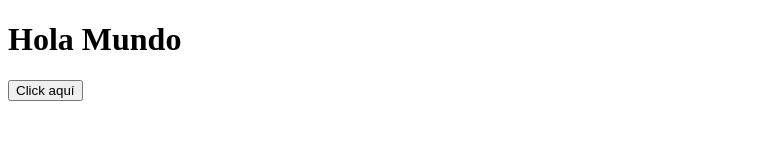
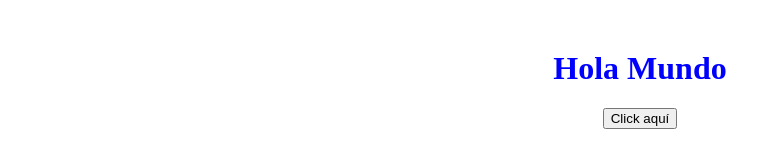
Before and after one commit to orianabreu/ejercicio-colab, a plain HTML site: page index.html in a window 1280 px wide. Shown: the whole page, without its empty margins (0-781 px from the left). Drawn offline with Linux system fonts and the light colour scheme.

Commit message:
modify html add styles.css

```diff
--- a/index.html
+++ b/index.html
@@ -5,6 +5,7 @@
     <meta http-equiv="X-UA-Compatible" content="IE=edge">
     <meta name="viewport" content="width=device-width, initial-scale=1.0">
     <title>Ejercicio</title>
+    <link rel="stylesheet" href="styles.css">
 </head>
 <body>
     <h1>Hola Mundo</h1>
--- /dev/null
+++ b/styles.css
@@ -0,0 +1,8 @@
+body {
+  margin: 50px;
+  text-align: center;
+}
+
+h1 {
+  color: blue;
+}
```
